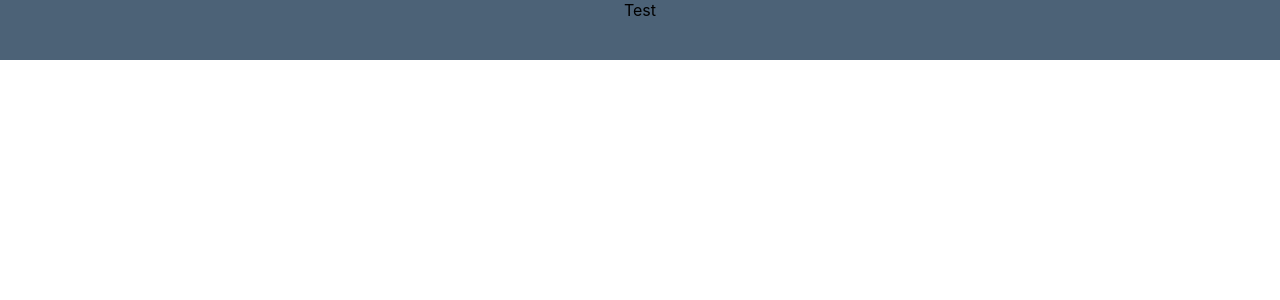
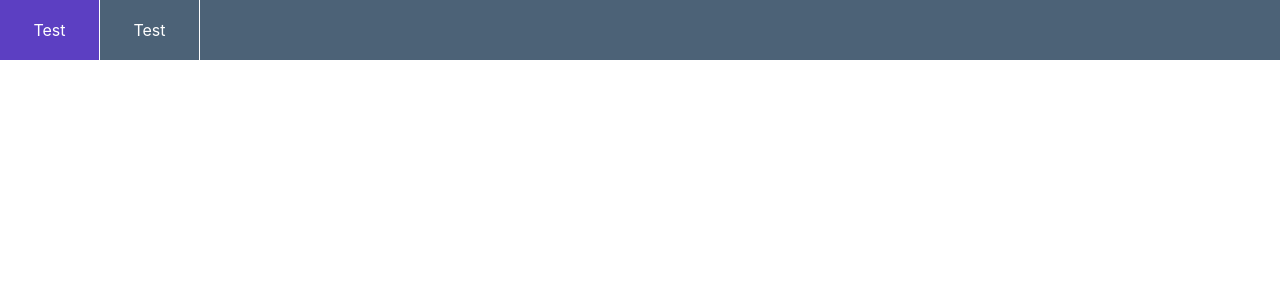
Before and after one commit to AlexSumenko/test-address-book, a React (Create React App) app: page / in a window 1280 px wide. Shown: the top 300 px of the page. Built offline with nearby package versions, Linux system fonts and the light colour scheme.

Commit message:
finish navbar implementation

```diff
--- a/src/App.js
+++ b/src/App.js
@@ -4,7 +4,7 @@ import './App.scss';
 
 function App() {
   return (
-    <div className="App">
+    <div className='App'>
       <NavBar />
     </div>
   );
--- a/src/components/navbar/NavBar.js
+++ b/src/components/navbar/NavBar.js
@@ -1,8 +1,19 @@
 import React from 'react';
+import { Link } from 'react-router-dom';
+
 import './NavBar.scss';
 
 const NavBar = () => {
-    return (<div className="navbar">Test</div>);
-}
+  return (
+    <nav className='navbar'>
+      <Link to='/' className='navbar__item'>
+        <div>Test</div>
+      </Link>
+      <Link to='/' className='navbar__item'>
+        <div>Test</div>
+      </Link>
+    </nav>
+  );
+};
 
 export default NavBar;
--- a/src/components/navbar/NavBar.scss
+++ b/src/components/navbar/NavBar.scss
@@ -1,7 +1,22 @@
 .navbar {
-    position: sticky;
-    top: 0;
-    left: 0;
-    min-height: 60px;
-    background-color: #4c6277;
+  position: sticky;
+  top: 0;
+  left: 0;
+  min-height: 60px;
+  background-color: #4c6277;
+  display: flex;
+  flex-direction: row;
 }
+
+.navbar__item {
+  padding: 20px 10px;
+  border-right: 1px white solid;
+  min-width: 100px;
+  text-decoration: none;
+  color: white;
+}
+
+.navbar__item:hover,
+.navbar__item:active {
+  background-color: #5c3fc2;
+}
--- a/src/index.js
+++ b/src/index.js
@@ -1,13 +1,14 @@
 import React from 'react';
 import ReactDOM from 'react-dom';
+import { BrowserRouter } from 'react-router-dom';
 import './index.scss';
 import App from './App';
 import * as serviceWorker from './serviceWorker';
 
 ReactDOM.render(
-  <React.StrictMode>
+  <BrowserRouter>
     <App />
-  </React.StrictMode>,
+  </BrowserRouter>,
   document.getElementById('root')
 );
 
```
